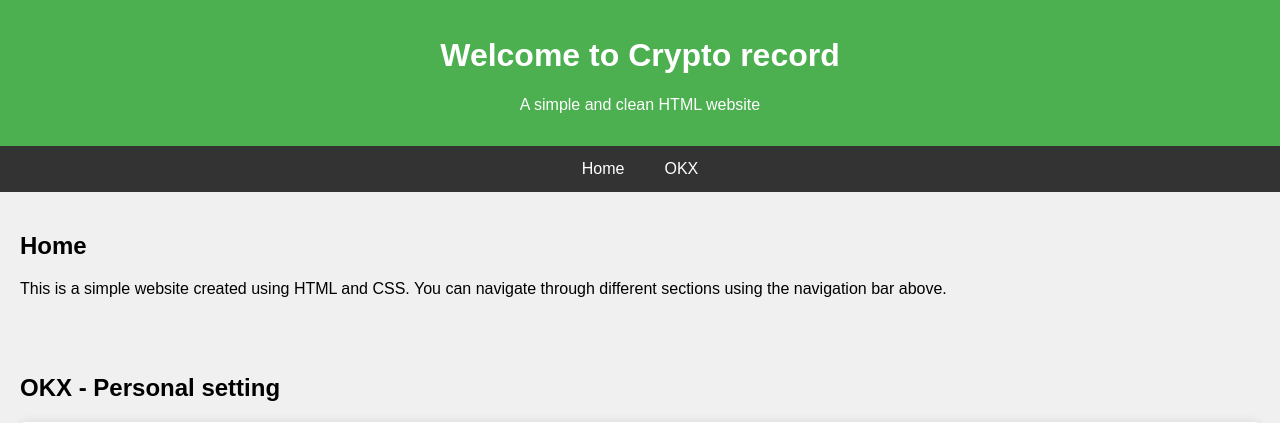
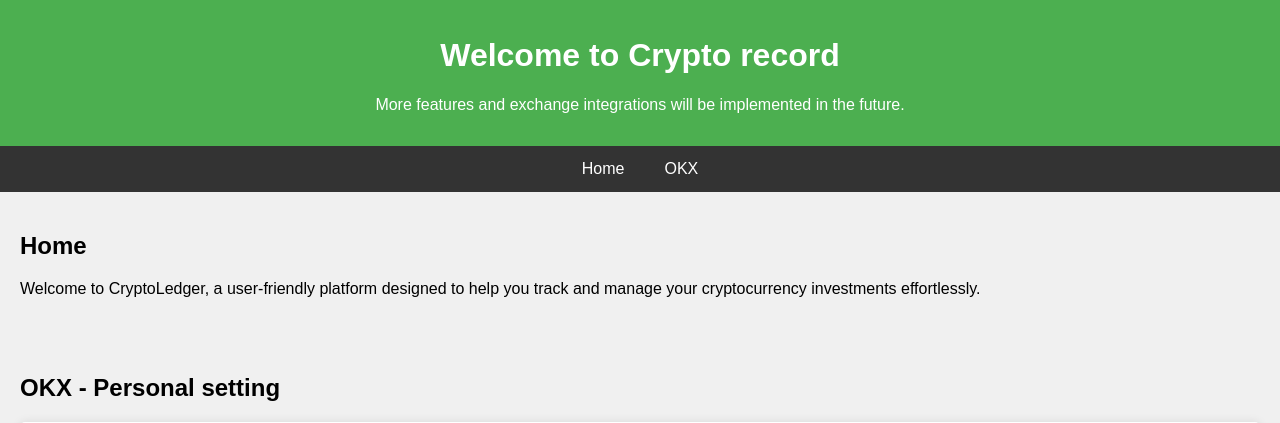
Before and after one commit to kevinwudev/Crypto-personal-record, a Flask app: page / in a window 1280 px wide. Shown: the top 423 px of the page. Run offline with Flask 3, Linux system fonts and the light colour scheme.

Commit message:
Edit the index file.

```diff
--- a/templates/index.html
+++ b/templates/index.html
@@ -10,7 +10,7 @@
 <body>
     <header>
         <h1>Welcome to Crypto record</h1>
-        <p>A simple and clean HTML website</p>
+        <p>More features and exchange integrations will be implemented in the future.</p>
     </header>
 
     <nav>
@@ -20,7 +20,7 @@
 
     <section id="home">
         <h2>Home</h2>
-        <p>This is a simple website created using HTML and CSS. You can navigate through different sections using the navigation bar above.</p>
+        <p>Welcome to CryptoLedger, a user-friendly platform designed to help you track and manage your cryptocurrency investments effortlessly.</p>
     </section>
 
 
```
